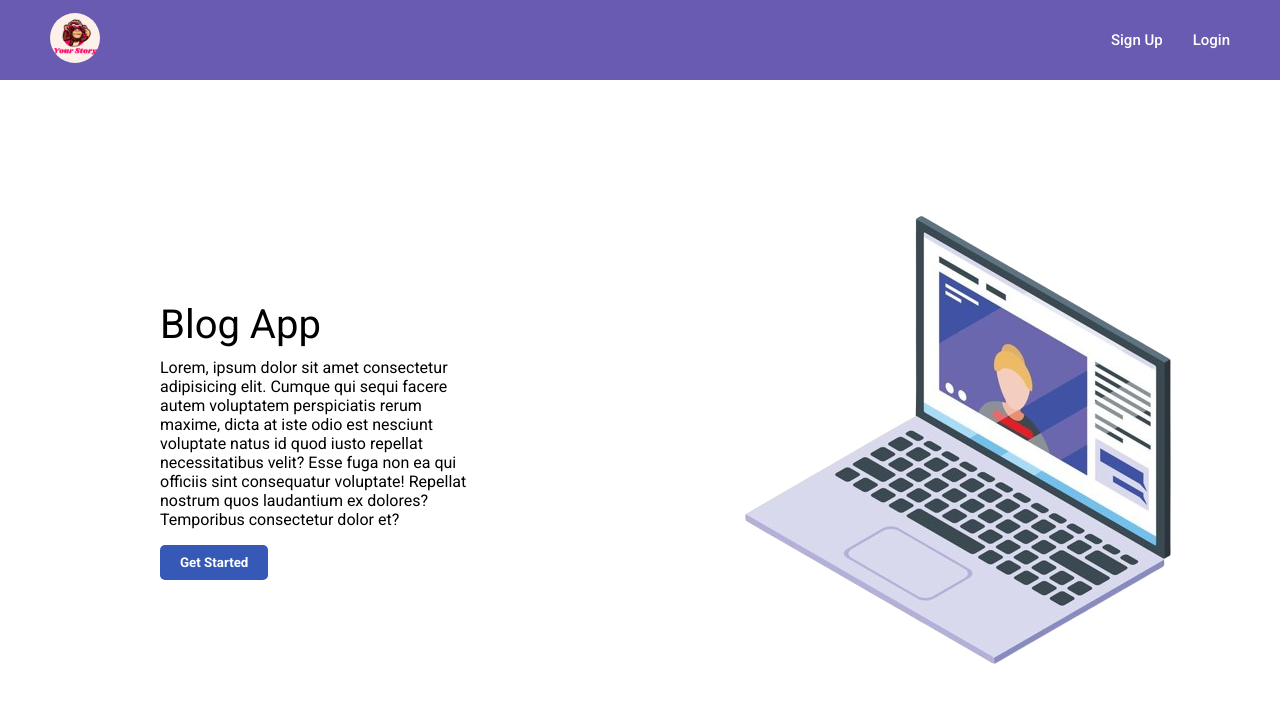
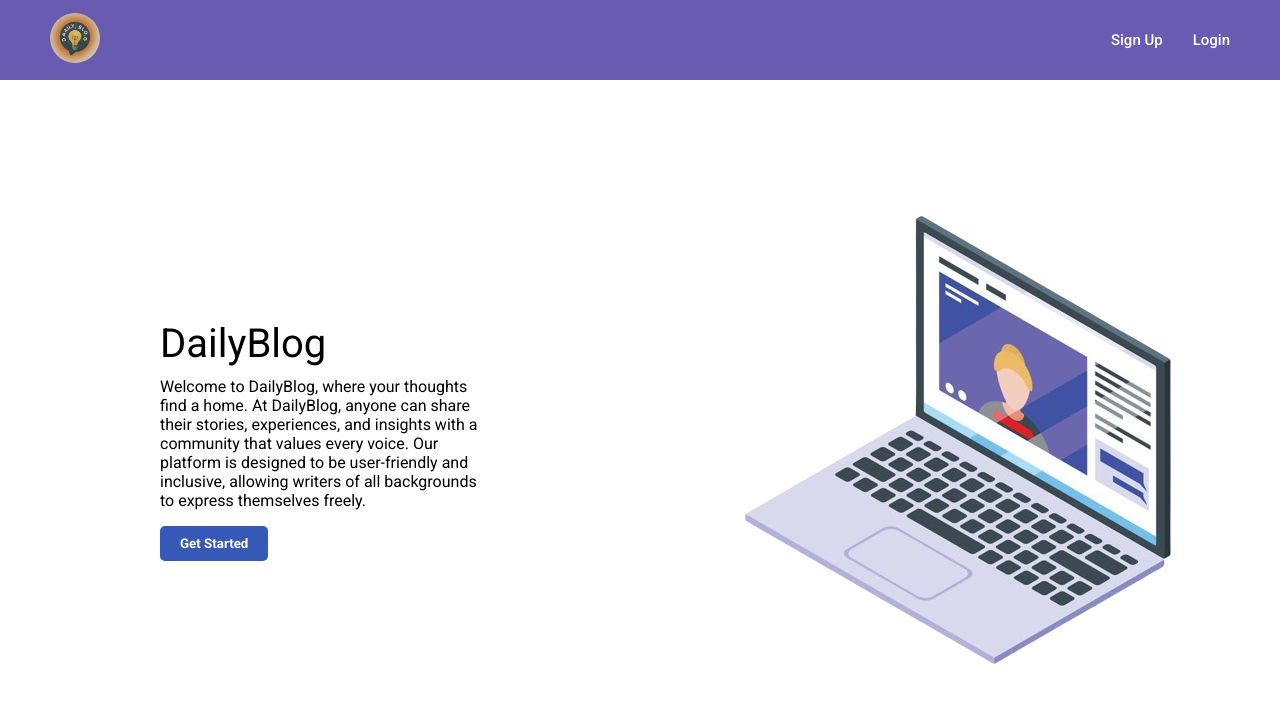
Before and after one commit to arvindbatham600/Blog-App, a React (Vite) app in the folder client/: page / in a window 1280 px wide. Shown: the top 702 px of the page. Built offline with nearby package versions, Linux system fonts and the light colour scheme.

Commit message:
favIcon changed

```diff
--- a/client/index.html
+++ b/client/index.html
@@ -2,7 +2,7 @@
 <html lang="en">
   <head>
     <meta charset="UTF-8" />
-    <link rel="icon" type="image/svg+xml" href="/vite.svg" />
+    <link rel="icon" type="image/svg+xml" href="./src/assets/favicon.ico" />
     <meta name="viewport" content="width=device-width, initial-scale=1.0" />
     <link rel="preconnect" href="https://fonts.googleapis.com" />
     <link rel="preconnect" href="https://fonts.gstatic.com" crossorigin />
--- a/client/src/components/HomePage/HomePage.jsx
+++ b/client/src/components/HomePage/HomePage.jsx
@@ -7,22 +7,21 @@ const HomePage = () => {
         <div id="main-div-homepage">
           <div className="left">
             <div className="box">
-              <div className="title">Blog App</div>
+              <div className="title">DailyBlog</div>
               <div className="description">
-                Lorem, ipsum dolor sit amet consectetur adipisicing elit. Cumque
-                qui sequi facere autem voluptatem perspiciatis rerum maxime,
-                dicta at iste odio est nesciunt voluptate natus id quod iusto
-                repellat necessitatibus velit? Esse fuga non ea qui officiis
-                sint consequatur voluptate! Repellat nostrum quos laudantium ex
-                dolores? Temporibus consectetur dolor et?
+                Welcome to DailyBlog, where your thoughts find a home. At
+                DailyBlog, anyone can share their stories, experiences, and
+                insights with a community that values every voice. Our platform
+                is designed to be user-friendly and inclusive, allowing writers
+                of all backgrounds to express themselves freely.
               </div>
-              <button className="button" >Get Started</button>
+              <button className="button">Get Started</button>
             </div>
           </div>
-                <div className="right">
-                    <div className="box">
-                        <img src = {laptopImage} alt="right image" />
-                    </div>
+          <div className="right">
+            <div className="box">
+              <img src={laptopImage} alt="right image" />
+            </div>
           </div>
         </div>
       </>
--- a/client/src/components/Navbar/Navbar.jsx
+++ b/client/src/components/Navbar/Navbar.jsx
@@ -1,5 +1,5 @@
 import "./Navbar.scss";
-import logo from "../../assets/logo.png";
+import logo from "../../assets/logo1.jpeg";
 import { Link, useNavigate } from "react-router-dom";
 import { useSelector } from "react-redux";
 import { useDispatch } from "react-redux";
```
Also changed, not shown: client/src/assets/logo1.jpeg (added), 1 other file (tests, documents, lock files or other folders).
